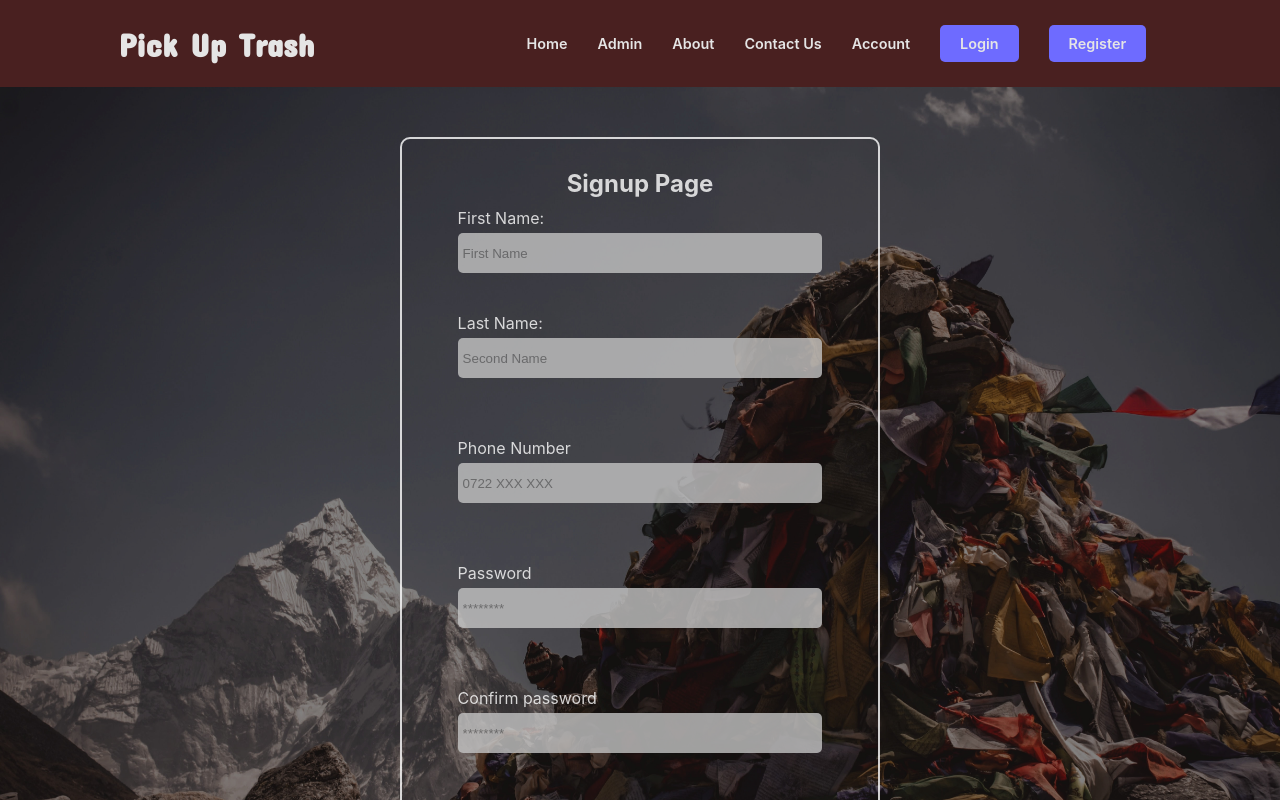
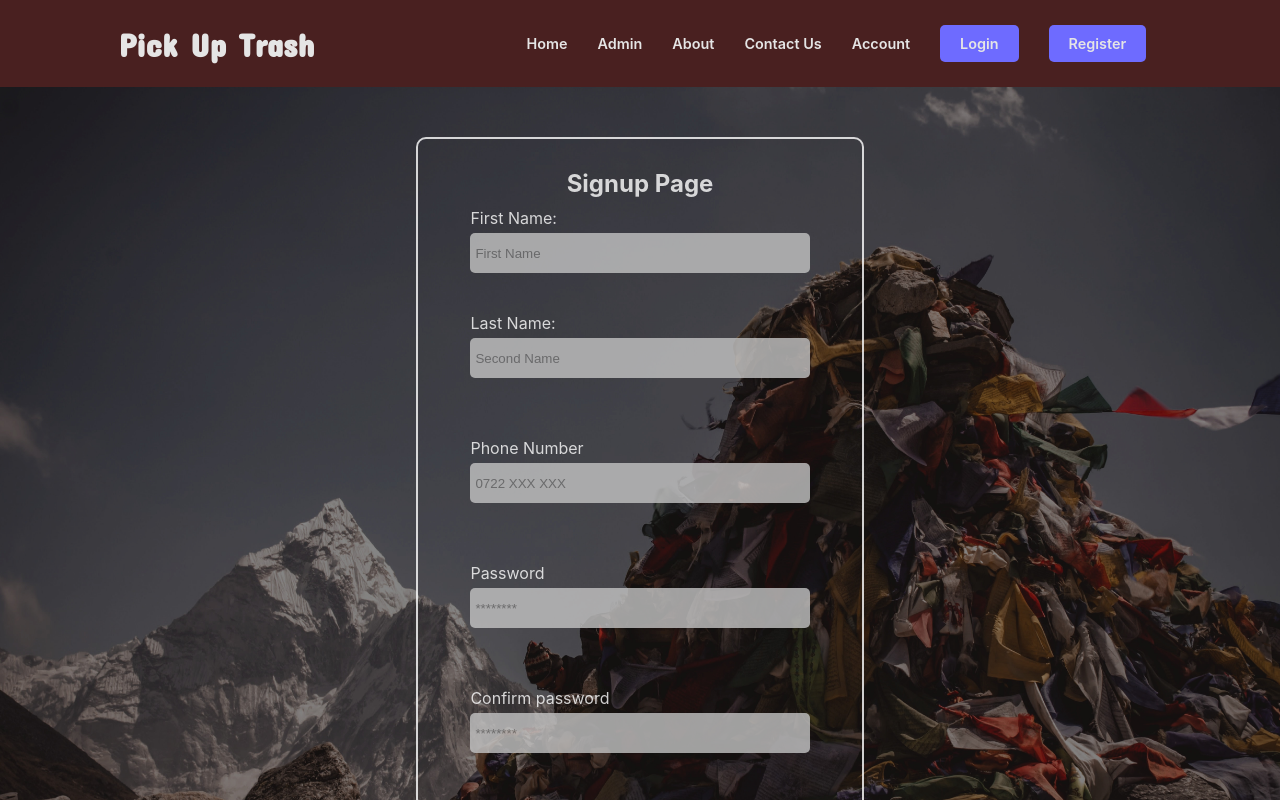
Before and after one commit to kiborgok/pick-up-trash, a React (Create React App) app: page /register in a window 1280 px wide. Shown: the top 800 px of the page. Built offline with nearby package versions, Linux system fonts and the light colour scheme.

Commit message:
style: add css

```diff
--- a/src/components/signup/signup.css
+++ b/src/components/signup/signup.css
@@ -3,18 +3,18 @@
   margin: 0;
   box-sizing: border-box;
 }
+
 .back{
-  position: relative;
   display: flex;
   flex-direction: column;
   justify-content: center;
   background-image: url(/public/bgImage.jpg);
-      background-size: 100% 100%;
-      background-repeat: no-repeat;
+  background-size: 100% 100%;
+  background-repeat: no-repeat;
   align-items: center;
 }
 
-.back::before{
+/* .back::before{
   content: "";
   position: absolute;
   top:0;
@@ -22,12 +22,6 @@
   left:0;
   right: 0;
   background-color: rgba(0,0,0,0,0.5);
-}
-
-/* .form-content{
-  display: flex;
-  justify-content: center;
-
 } */
 
 .register-form{
@@ -35,7 +29,7 @@
   flex-direction: column;
   justify-content: center;
   align-items: center;
-  width: 60vh;
+  width: 35%;
   border-radius: 10px;
   border: 2px solid white;
   color: white;
```
